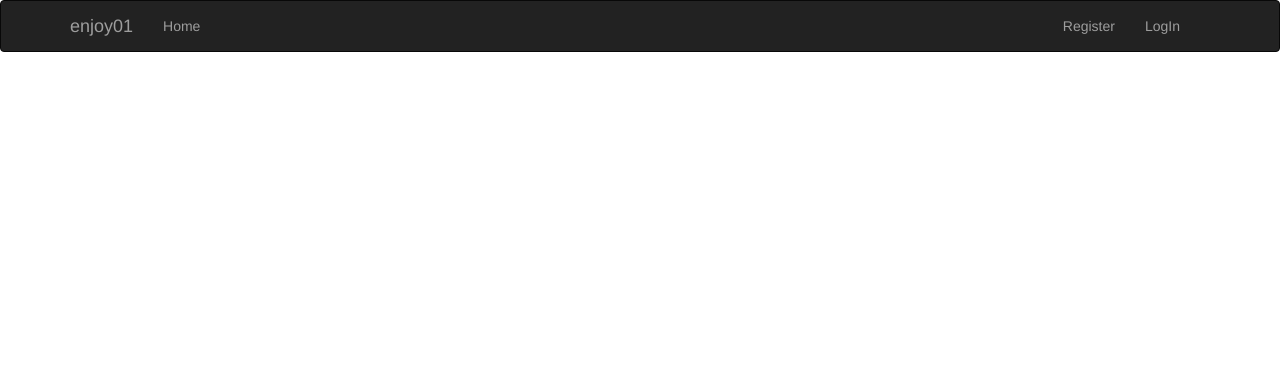
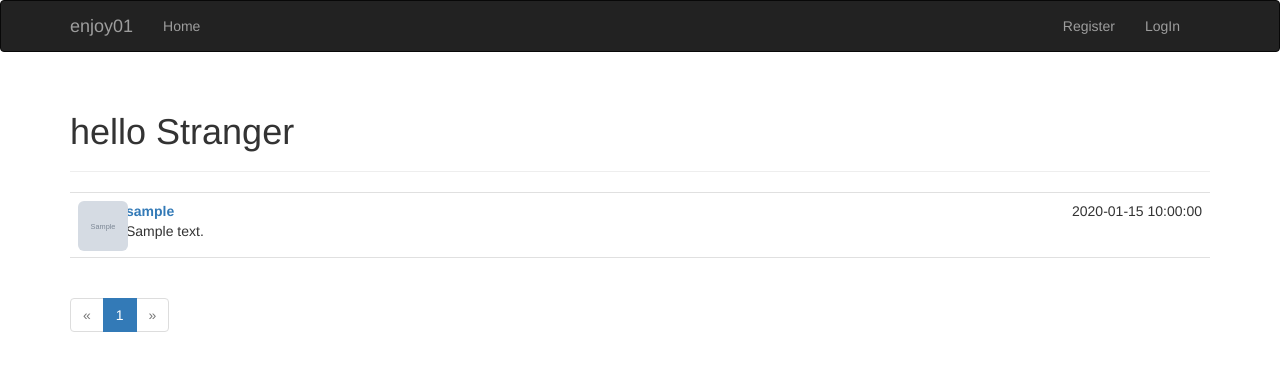
Before and after one commit to symyself/blog, a Flask app: page / in a window 1280 px wide. Shown: the top 371 px of the page. Run offline with Flask 2, Linux system fonts and the light colour scheme; tables that the repository leaves empty hold one stand-in row (values such as "Sample post"); grey boxes marked "Sample" are stand-in pictures; parts of the project's set-up code (start-up, migrations or seed data) failed here and were passed over; some libraries are stand-ins or nearby versions.

Commit message:
1添加博客文章model Post     2在首页和用户资料中显示博客文章     3使用forgerypy产生虚拟用户和文章     4使用sqlalchemy的pagination做文章分页

```diff
--- a/app/main/views.py
+++ b/app/main/views.py
@@ -1,16 +1,29 @@
 # coding: utf-8
-from flask import render_template,flash,abort,redirect,url_for
+from flask import render_template,flash,abort,redirect,url_for,request
 from flask.ext.login import current_user,login_required
 from . import main
-from ..models import Permission,User
+from ..models import Permission,User,Post
 from ..decorators import admin_required,permission_required
 from ..my_forms import user_forms
 from .. import db
 
-@main.route('/')
+@main.route('/', methods=['GET', 'POST'])
 def base():
     #flash('weclome')
-    return render_template( 'base.html' )
+    form = user_forms.post_form()
+    if current_user.check_permission(Permission.WRITE_ARTICLES)\
+            and form.validate_on_submit():
+        post=Post( title=form.title.data,
+                body=form.body.data,
+                author=current_user._get_current_object())
+        db.session.add( post )
+        return redirect( url_for('.base'))
+    #posts = Post.query.order_by( Post.create_time.desc()).all()
+    page = request.args.get( 'page',1,type=int)
+    pagination = Post.query.order_by( Post.create_time.desc()).paginate(
+            page,per_page=10,error_out=False)
+    posts=pagination.items
+    return render_template( 'index.html' ,form=form ,posts=posts,pagination=pagination)
 
 @main.route('/admin')
 @login_required
@@ -34,17 +47,18 @@ def user( name ):
     if u is None:
         abort( 404 )
     else:
-        return render_template( 'user.html',user=u)
+        posts = u.posts.order_by( Post.create_time.desc()).all()
+        return render_template( 'user.html',user=u,posts=posts)
 
 @main.route('/edit_profile', methods=['GET', 'POST'])
 @login_required
 def edit_profile():
     ''' 修改location about'''
     form = user_forms.edit_profile_form()
-    if not form.is_submitted():
-        # 初始显示表单的时候 将当前用户的profile信息显示出来 以便修改
-        form.location.data = current_user.location
-        form.about.data = current_user.about
+    ###if not form.is_submitted():
+    ###    # 初始显示表单的时候 将当前用户的profile信息显示出来 以便修改
+    ###    form.location.data = current_user.location
+    ###    form.about.data = current_user.about
     if form.validate_on_submit():
         current_user.location = form.location.data
         current_user.about = form.about.data
@@ -53,6 +67,9 @@ def edit_profile():
         flash('your frofile is changed!')
         return redirect(url_for('main.user',name=current_user.username))
     else:
+        # 初始显示表单的时候 将当前用户的profile信息显示出来 以便修改
+        form.location.data = current_user.location
+        form.about.data = current_user.about
         return render_template("edit_profile.html", form=form)
 
 @main.app_errorhandler(403)
--- a/app/my_forms/user_forms.py
+++ b/app/my_forms/user_forms.py
@@ -130,3 +130,8 @@ class edit_profile_form(Form):
     ##    self.location.data= user.location
     ##    self.about.data = user.about
     ##    super( edit_profile_form,self).__init__( **kwargs )
+
+class post_form(Form):
+    title = StringField(u'title',validators=[Required(),Length(3,128)])
+    body = TextAreaField( u'body',validators=[Required()])
+    submit = SubmitField(u'确定')
--- /dev/null
+++ b/app/static/styles.css
@@ -0,0 +1,33 @@
+.profile-thumbnail {
+    position: absolute;
+}
+.profile-header {
+    min-height: 260px;
+    margin-left: 280px;
+}
+ul.posts {
+    list-style-type: none;
+    padding: 0px;
+    margin: 16px 0px 0px 0px;
+    border-top: 1px solid #e0e0e0;
+}
+ul.posts li.post {
+    padding: 8px;
+    border-bottom: 1px solid #e0e0e0;
+}
+ul.posts li.post:hover {
+    background-color: #f0f0f0;
+}
+div.post-date {
+    float: right;
+}
+div.post-author {
+    font-weight: bold;
+}
+div.post-thumbnail {
+#    position: absolute;
+}
+div.post-content {
+    margin-left: 48px;
+    min-height: 48px;
+}
--- /dev/null
+++ b/app/templates/_macros.html
@@ -0,0 +1,29 @@
+{% macro pagination_widget(pagination, endpoint) %}
+<ul class="pagination">
+    <li{% if not pagination.has_prev %} class="disabled"{% endif %}>
+        <a href="{% if pagination.has_prev %}{{ url_for(endpoint, page=pagination.prev_num, **kwargs) }}{% else %}#{% endif %}">
+            &laquo;
+        </a>
+    </li>
+    {% for p in pagination.iter_pages() %}
+        {% if p %}
+            {% if p == pagination.page %}
+            <li class="active">
+                <a href="{{ url_for(endpoint, page = p, **kwargs) }}">{{ p }}</a>
+            </li>
+            {% else %}
+            <li>
+                <a href="{{ url_for(endpoint, page = p, **kwargs) }}">{{ p }}</a>
+            </li>
+            {% endif %}
+        {% else %}
+        <li class="disabled"><a href="#">&hellip;</a></li>
+        {% endif %}
+    {% endfor %}
+    <li{% if not pagination.has_next %} class="disabled"{% endif %}>
+        <a href="{% if pagination.has_next %}{{ url_for(endpoint, page=pagination.next_num, **kwargs) }}{% else %}#{% endif %}">
+            &raquo;
+        </a>
+    </li>
+</ul>
+{% endmacro %}
--- /dev/null
+++ b/app/templates/_posts.html
@@ -0,0 +1,16 @@
+    <ul class="posts">
+        {% for post in posts %}
+        <li class="post">
+            <div class="post-thumbnail">
+                <a href="{{ url_for('.user', name=post.author.username) }}">
+                    <img class="img-rounded profile-thumbnail" src="{{ post.author.image_url() }}"  height="50" width="50"">
+                </a>
+                <div class="post-content">
+                    <div class="post-date">{{ post.create_time }}</div>
+                    <div class="post-author"><a href="{{ url_for('.user', name=post.author.username) }}">{{ post.author.username }}</a></div>
+                    <div class="post-body">{{ post.body }}</div>
+                </div>
+            </div>
+        </li>
+        {% endfor %}
+    </ul>
--- a/app/templates/base.html
+++ b/app/templates/base.html
@@ -1,6 +1,10 @@
 {% extends "bootstrap/base.html" %}
 
 {% block title %}enjoy01{% endblock %}
+{% block head %}
+{{ super() }}
+    <link rel="stylesheet" type="text/css" href="{{ url_for('static', filename='styles.css') }}">
+{% endblock %}
 
 {% block navbar %}
 <div class="navbar navbar-inverse" role="navigation">
@@ -26,7 +30,7 @@
                                    <li><a href="{{ url_for('main.user',name=current_user.username) }}">{{ current_user.username }}</a></li>
                             </ul>
                             <ul class="nav navbar-nav pull-right">
-                                 <li><img class="img-rounded profile-thumbnail" src="{{ current_user.image_url() }}"  height="50" width="50"></li>
+                                   <li><img class="img-rounded" src="{{ current_user.image_url() }}"  height="50" width="50"></li>
                             </ul>
                         {% else %}
                             <ul class="nav navbar-nav pull-right">
--- a/app/templates/edit_profile.html
+++ b/app/templates/edit_profile.html
@@ -31,6 +31,7 @@
         <option data-img-src="/static/user_head/ec580cdbde25a148eaf381e6a633e1b4.jpeg" value="9">  ec580cdbde25a148eaf381e6a633e1b4.jpeg  </option>
         <option data-img-src="/static/user_head/no.jpeg" value="10">  no.jpeg  </option>
     </select>
+    <!--
     <ul class="thumbnails image_picker_selector">
         <li><div class="thumbnail selected"><img src="/static/user_head/no.jpeg" class="image_picker_image" height="100" width="100"></div></li>
         <li><div class="thumbnail"><img src="/static/user_head/0884eaba68735afe9f0a41675676c6d6.jpeg" class="image_picker_image" height="100" width="100"></div></li>
@@ -43,9 +44,10 @@
         <li><div class="thumbnail"><img src="/static/user_head/e84ee95856aa152979889dd6ee35191d.jpeg" class="image_picker_image" height="100" width="100"></div></li>
         <li><div class="thumbnail"><img src="/static/user_head/ec580cdbde25a148eaf381e6a633e1b4.jpeg" class="image_picker_image" height="100" width="100"></div></li>
     </ul>
+    -->
     </div>
 </div>
-<div class="page-header" style="width:300px;float:left;margin:0px auto;" >
+<div class="col-md-4" >
 {{ wtf.quick_form(form) }}
 </div>
 
--- /dev/null
+++ b/app/templates/index.html
@@ -0,0 +1,22 @@
+{% extends "base.html" %}
+{% import "bootstrap/wtf.html" as wtf %}
+{% import "_macros.html" as macros %}
+{% block title %}enjoy01 index{% endblock %}
+{% block page_content %}
+    <div class="page-header">
+        <h1>hello {% if current_user.is_authenticated %}{{ current_user.username }}{% else %}Stranger{% endif %}</h1>
+    </div>
+
+    <!-- div class="col-md-4" -->
+    <div >
+        {% if current_user.check_permission(Permission.WRITE_ARTICLES) %}
+            {{ wtf.quick_form(form) }}
+        {% endif %}
+    </div>
+{% include '_posts.html' %}
+{% if pagination %}
+    <div class="pagination">
+            {{ macros.pagination_widget(pagination, '.base') }}
+    </div>
+{% endif %}
+{% endblock %}
--- a/app/templates/unconfirmed.html
+++ b/app/templates/unconfirmed.html
@@ -3,6 +3,7 @@
 {% block page_content %}
 <div class="page-header">
     <h2> Dear {{ current_user.username }}:</h2>
-    <h3>        请先登录你的邮件{{ current_user.email }}进行账号确认<a href="{{ url_for('auth.resend_confirm_email') }}">重发邮件<a></h3>
+    <h3>        您还没有进行邮件确认，请先登录你的邮件{{ current_user.email }}进行账号确认</h3>
+    <h4><a href="{{ url_for('auth.resend_confirm_email') }}">    重发邮件<a></h4>
 </div>
 {% endblock %}
--- a/app/templates/user.html
+++ b/app/templates/user.html
@@ -2,7 +2,7 @@
 {% block title %}enjoy01 - userinfo{% endblock %}
 {% block page_content %}
 <div class="page-header">
-        <img class="img-rounded profile-thumbnail" src="{{ user.image_url() }}"  height="100" width="100">
+        <img class="img-rounded" src="{{ user.image_url() }}"  height="100" width="100">
         {% if user == current_user %}
         <h2> {{ user.username }} <a href="{{ url_for('auth.change_password') }}">修改密码</a></h2>
         <h3>邮件:    {{ user.email }}  <a href="{{ url_for('auth.change_email_request') }}">修改邮件</a></h3>
@@ -23,4 +23,7 @@
             {% endif %}
         {% endif %}
         <h4>注册时间:{{ user.register_date }}</h4>
+</dev>
+<h3>Posts by {{ user.username }}</h3>
+{% include '_posts.html' %}
 {% endblock %}
--- a/manage.py
+++ b/manage.py
@@ -1,7 +1,7 @@
 #!/usr/bin/env python
 #! -*- coding: UTF-8 -*-
 from app import create_app, db
-from app.models import User,Role
+from app.models import User,Role,Post
 from flask.ext.script import Manager,Shell
 from flask.ext.migrate import Migrate,MigrateCommand
 
@@ -17,7 +17,7 @@ def make_shell_context():
     若想把对象添加到导入列表中， 我们要为 shell 命令注册一个 make_context 回调函数，如
     示例 5-7 所示。
     '''
-    return dict(app=app,db=db,User=User,Role=Role)
+    return dict(app=app,db=db,User=User,Role=Role,Post=Post)
 manager.add_command('shell',Shell(make_context=make_shell_context))
 
 '''
--- a/requirements/requirements.txt
+++ b/requirements/requirements.txt
@@ -11,6 +11,7 @@ Flask-Moment==0.5.1
 Flask-Script==2.0.5
 Flask-SQLAlchemy==2.1
 Flask-WTF==0.12
+ForgeryPy==0.1
 ipython==4.0.0
 ipython-genutils==0.1.0
 itsdangerous==0.24
```
Also changed, not shown: app/models.py (+74 -0 lines), migrations/versions/3029759cde88_add_new_model_post.py (added, +37 -0 lines), 1 other file. Lines whose indentation alone changed are shown as unchanged.
